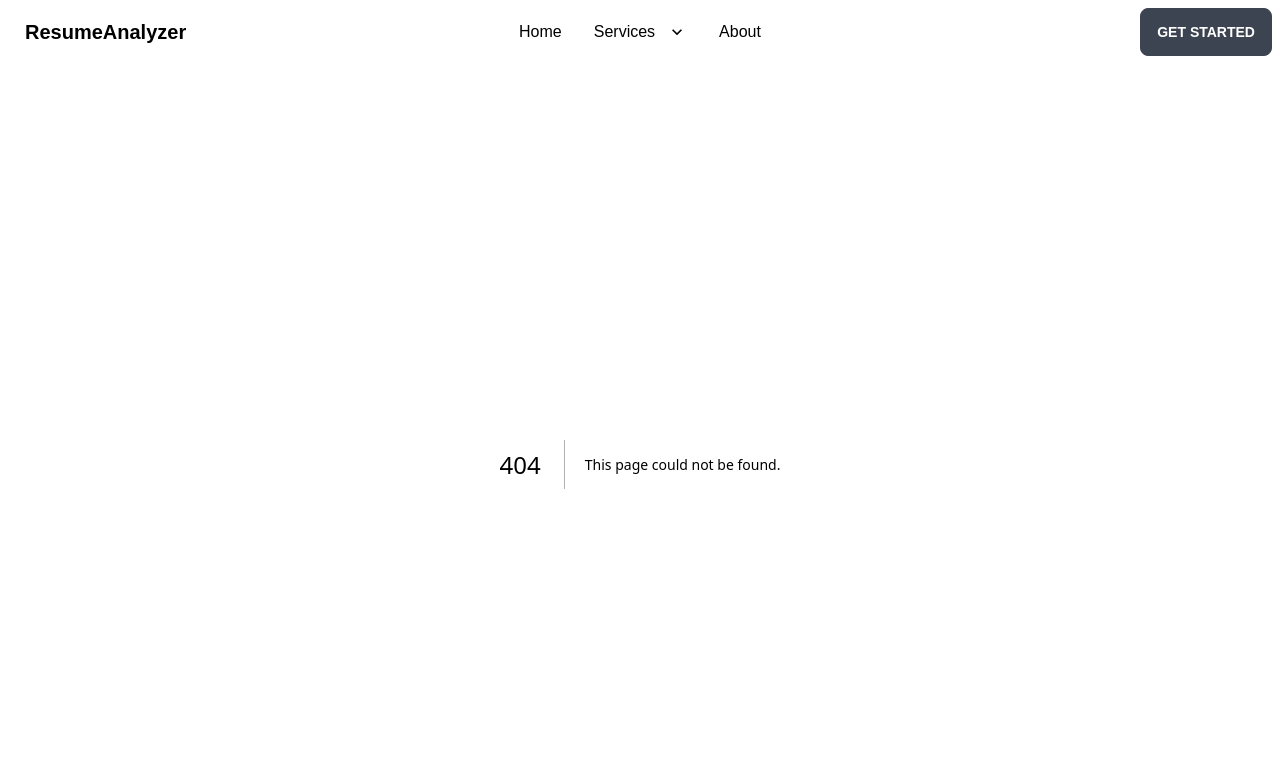
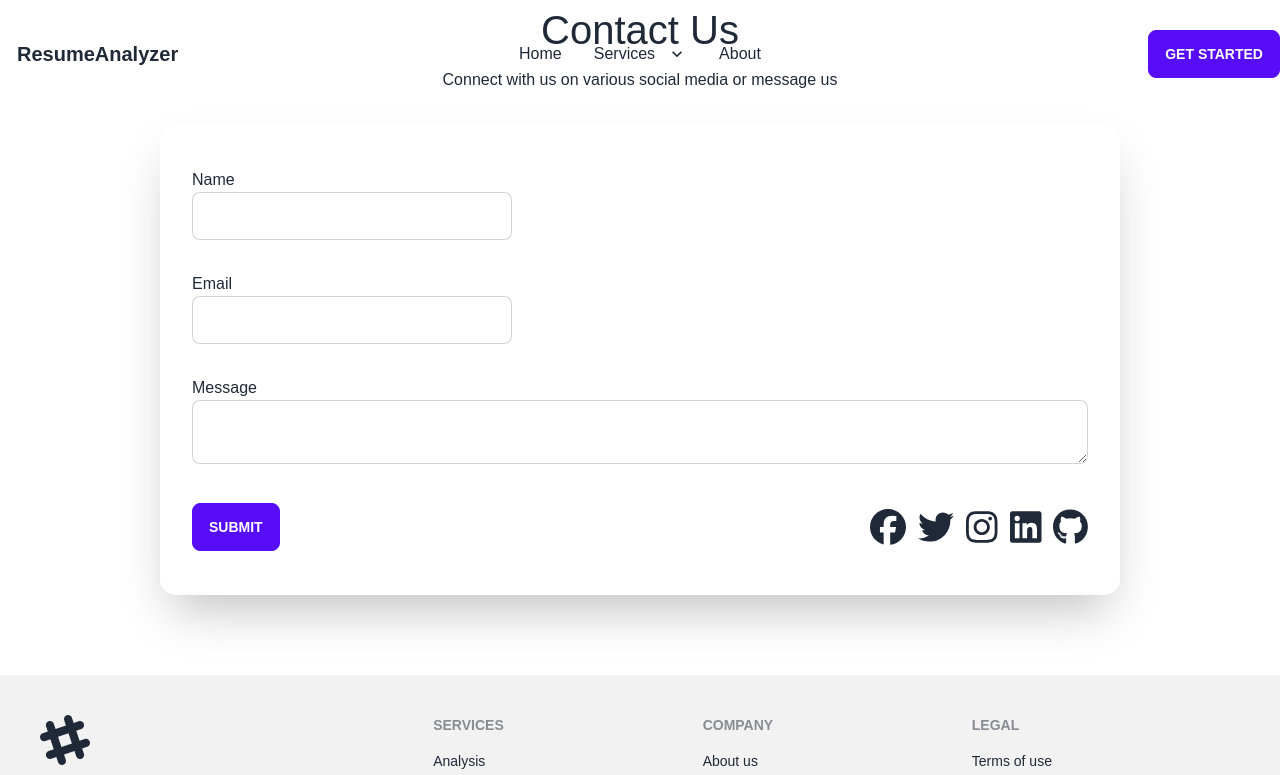
Before and after one commit to krish-maharjan/resume-analyzer-nextjs, a Next.js app: page /components/contact in a window 1280 px wide. Before the commit this address had no page. Shown: the top 775 px of the page. Built offline with nearby package versions, Linux system fonts and the light colour scheme.

Commit message:
contact section

```diff
--- a/package.json
+++ b/package.json
@@ -9,6 +9,10 @@
     "lint": "next lint"
   },
   "dependencies": {
+    "@fortawesome/fontawesome-svg-core": "^6.4.0",
+    "@fortawesome/free-brands-svg-icons": "^6.4.0",
+    "@fortawesome/free-solid-svg-icons": "^6.4.0",
+    "@fortawesome/react-fontawesome": "^0.2.0",
     "autoprefixer": "10.4.14",
     "daisyui": "^2.51.5",
     "keyword-extractor": "^0.0.25",
--- a/src/pages/components/card.jsx
+++ b/src/pages/components/card.jsx
@@ -23,15 +23,15 @@ export default function Card() {
     }
 
     return(
-        <section>
+        <section className="px-14">
             <div className="shead">
                 <h2>Our Services</h2>
                 <p>Checkout the services we provide</p>
             </div>
 
-            <div className="flex flex-col lg:flex-row gap-11 ">
+            <div className="flex flex-row flex-wrap items-center justify-center gap-11 ">
                 {Object.entries(cards).map(([key, values]) => (
-                    <div className="card w-80 h-80 2xl:w-96 bg-base-100 shadow-xl">
+                    <div className="card w-72 h-80 2xl:w-96 bg-base-100 shadow-xl">
                         <figure><img src={values[2].img} alt={values[3].alttxt} /></figure>
                         <div className="card-body">
                             <h2 className="card-title">{values[0].title}</h2>
--- a/src/pages/components/carousel.jsx
+++ b/src/pages/components/carousel.jsx
@@ -42,7 +42,7 @@ export default function Carousel() {
     };
 
     return(
-        <section className='relative'>
+        <section className='relative px-10'>
             <div className="shead">
                 <h2>Our Work</h2>
                 <p>Here are some work we've done</p>
--- /dev/null
+++ b/src/pages/components/contact.jsx
@@ -0,0 +1,67 @@
+import { FontAwesomeIcon } from '@fortawesome/react-fontawesome';
+import { faGithub, faLinkedin, faFacebook, faTwitter, faInstagram } from "@fortawesome/free-brands-svg-icons";
+
+export default function Contact() {
+    return (
+        <section className="px-24">
+            <div className="shead">
+                <h2>Contact Us</h2>
+                <p>Connect with us on various social media or message us</p>
+            </div>
+
+            {/* <div className="flex min-h-screen min-w-full justify-center items-start"> */}
+            <div className="flex flex-row flex-wrap items-center lg:gap-10">
+
+                <div className="w-fit min-w-[75vw]">
+                    <div className="card w-full min-w-full bg-slate-50 shadow-2xl backdrop-filter backdrop-blur-lg bg-opacity-30 firefox:bg-opacity-90">
+                        <form action="" className="card-body w-[45rem] max-w-[50rem] min-w-full ">
+                            <div className="my-3">
+                                <label htmlFor="email" className="input-group input-group-vertical text-black">Name</label>
+                                <input className="input input-bordered w-full max-w-xs text-black"
+                                    type="Text"
+                                    name="Name"
+                                    required
+                                    onChange={(e) => setEmail(e.target.value)}
+                                />
+                            </div>
+                            <div className="my-3">
+                                <label htmlFor="email" className="input-group input-group-vertical text-black min-w-full">Email</label>
+                                <input className="input input-bordered w-full max-w-xs text-black"
+                                    type="email"
+                                    id="email"
+                                    name="email"
+                                    required
+                                    onChange={(e) => setEmail(e.target.value)}
+                                />
+                            </div>
+                            <div className="my-3">
+                                <label htmlFor="message" className="input-group input-group-vertical text-black">Message</label>
+                                <textarea className="input input-bordered w-full text-black min-h-[4rem]"
+                                    type="message"
+                                    id="message"
+                                    name="message"
+                                    required
+                                    onChange={(e) => setMessage(e.target.value)}
+                                />
+                            </div>
+                            <div className="my-3 flex flex-row justify-between">
+                                <button className='btn btn-primary'>Submit</button>
+
+                                <div className="flex flex-row gap-3 justify-center items-center">
+                                    <FontAwesomeIcon className='text-4xl' icon={faFacebook} />
+                                    <FontAwesomeIcon className='text-4xl' icon={faTwitter} />
+                                    <FontAwesomeIcon className='text-4xl' icon={faInstagram} />
+                                    <FontAwesomeIcon className='text-4xl' icon={faLinkedin} />
+                                    <FontAwesomeIcon className='text-4xl' icon={faGithub} />
+                                </div>
+                            </div>
+                        </form>
+                    </div>
+                </div>
+
+
+            </div>
+            {/* </div> */}
+        </section>
+    )
+}
--- a/src/pages/components/intro.jsx
+++ b/src/pages/components/intro.jsx
@@ -1,12 +1,10 @@
-import Image from 'next/image'
-
 export default function Intro() {
     return (
-        <section className="flex flex-row w-full">
+        <section className="flex flex-row w-full mt-12 px-16">
             <div className="flex min-h-screen min-w-full justify-center items-start">
                 <div className="flex flex-col lg:flex-row-reverse items-center">
                     <div className="w-[50%]">
-                        <Image src="/image/4.png" alt="image" width={745} height={855} className="w-full h-auto object-cover" />
+                        <img src="/image/4.png" alt="image" className="w-full h-auto object-cover" />
                     </div>
                     <div className="w-[50%]">
                         <h1 className="text-5xl font-bold">Resume Analyzer</h1>
@@ -14,7 +12,7 @@ export default function Intro() {
                         <div className="form-control">
                         <div className="input-group">
                             <input type="text" placeholder="Explore Our Services" className="input input-bordered" />
-                            <button className="btn btn-primary btn-square">
+                            <button className="btn btn-square">
                             <svg xmlns="http://www.w3.org/2000/svg" className="h-6 w-6" fill="none" viewBox="0 0 24 24" stroke="currentColor"><path strokeLinecap="round" strokeLinejoin="round" strokeWidth="2" d="M21 21l-6-6m2-5a7 7 0 11-14 0 7 7 0 0114 0z" /></svg>
                             </button>
                         </div>
--- a/src/pages/components/layout/footer.jsx
+++ b/src/pages/components/layout/footer.jsx
@@ -8,10 +8,10 @@ export default function Footer() {
                 </div>
                 <div>
                     <span className="footer-title">Services</span>
-                    <a className="link link-hover">Branding</a>
-                    <a className="link link-hover">Design</a>
-                    <a className="link link-hover">Marketing</a>
-                    <a className="link link-hover">Advertisement</a>
+                    <a className="link link-hover">Analysis</a>
+                    <a className="link link-hover">Automation</a>
+                    <a className="link link-hover">Hiring</a>
+                    <a className="link link-hover">Solutions</a>
                 </div>
                 <div>
                     <span className="footer-title">Company</span>
--- a/src/pages/components/layout/nav.jsx
+++ b/src/pages/components/layout/nav.jsx
@@ -1,6 +1,39 @@
+import { useEffect, useState } from "react";
+
 export default function Nav() {
+    const [clientWindowHeight, setClientWindowHeight] = useState("");
+
+    const [backgroundTransparacy, setBackgroundTransparacy] = useState(0);
+    const [padding, setPadding] = useState(15);
+    const [boxShadow, setBoxShadow] = useState(0);
+
+    useEffect(() => {
+        window.addEventListener("scroll", handleScroll);
+        return () => window.removeEventListener("scroll", handleScroll);
+    });
+
+    const handleScroll = () => {
+        setClientWindowHeight(window.scrollY);
+    };
+
+    useEffect(() => {
+        let backgroundTransparacyVar = clientWindowHeight / 600;
+
+        if (backgroundTransparacyVar < 1) {
+            let paddingVar = 30 - backgroundTransparacyVar * 20;
+            let boxShadowVar = backgroundTransparacyVar * 0.1;
+            setBackgroundTransparacy(backgroundTransparacyVar);
+            setPadding(paddingVar);
+            setBoxShadow(boxShadowVar);
+        }
+    }, [clientWindowHeight]);
+
     return (
-        <nav className="navbar sticky top-0 z-10 bg-white  backdrop-filter backdrop-blur-lg bg-opacity-30 firefox:bg-opacity-90">
+        <nav className="navbar fixed top-0 z-10" style={{
+            background: `rgba(255, 255, 255, ${backgroundTransparacy})`,
+            padding: `${padding}px 0px`,
+            boxShadow: `rgb(0 0 0 / ${boxShadow}) 0px 0px 20px 6px`,
+          }}>
             <div className="navbar-start">
                 <div className="dropdown">
                     <label tabIndex={0} className="btn btn-ghost lg:hidden">
@@ -40,7 +73,7 @@ export default function Nav() {
                 </ul>
             </div>
             <div className="navbar-end">
-                <a className="btn">Get started</a>
+                <a className="btn btn-primary">Get started</a>
             </div>
         </nav>
     )
--- a/src/pages/components/stats.jsx
+++ b/src/pages/components/stats.jsx
@@ -5,16 +5,15 @@ export default function Stats() {
         'Award': '15',
         'Expert Members': '48+',
     }
-    console.log(typeof (stats), stats)
 
     return (
-        <section className="flex justify-center items-center">
-            <main className="h-96 min-h-[50vh] w-[98vw] flex gap-16 justify-center items-center bg-slate-400">
-                <ul className="flex flex-row gap-16 justify-center items-center">
+        <section className="flex justify-center w-full items-center">
+            <main className="min-h-[50vh] h-fit w-full flex gap-16 justify-center items-center bg-brand-p">
+                <ul className="flex flex-col lg:flex-row gap-12 lg:gap-32 py-12 justify-center items-center">
                     {Object.entries(stats).map(([key, value]) => (
-                        <li className="flex flex-col gap-1 justify-center items-center">
-                            <div className="text-4xl">{value}</div>
-                            <div className="text-lg">{key}</div>
+                        <li className="flex flex-col gap-2 justify-center items-center">
+                            <div className="text-4xl text-neutral-50">{value}</div>
+                            <div className="text-lg text-neutral-50">{key}</div>
                         </li>
                     ))}
                 </ul>
--- a/src/pages/index.js
+++ b/src/pages/index.js
@@ -7,13 +7,11 @@ import Card from './components/card'
 import Carousel from './components/carousel'
 import Hero from './components/hero'
 import Stats from './components/stats'
-
-
-const inter = Inter({ subsets: ['latin'] })
+import Contact from './components/contact'
 
 export default function Home() {
   return (
-    <main className="flex min-h-screen flex-col items-center justify-between px-5 sm:px-7 lg:px-10 over">
+    <main className="flex min-h-screen flex-col items-center justify-between">
 
       <Intro />
 
@@ -25,6 +23,8 @@ export default function Home() {
 
       <Hero title='Ready to Join?' description='Fully autamated Resume Analysis helps in significantly imporving overall hiring efficiency and helps hire quality individuals in fraction of the time compared to manual process' button='Get Started' />
 
+      <Contact />
+
     </main>
   )
 }
--- a/src/pages/resume.jsx
+++ b/src/pages/resume.jsx
@@ -4,9 +4,6 @@ import { TagsInput } from "react-tag-input-component";
 
 // keywords extractor
 import keyword_extractor from 'keyword-extractor';
-
-// Lodaing
-import { Modal, Spinner } from 'daisyui';
 
 
 export default function Resume() {
--- a/src/styles/globals.css
+++ b/src/styles/globals.css
@@ -33,12 +33,20 @@ section {
   flex-direction: column;
   justify-items: center;
   align-items: center;
+  flex-wrap: wrap;
 
-  margin-bottom: 3rem;
+  max-width: 100%;
+  margin-bottom: 5rem;
 }
 
 section > .shead {
-  margin-bottom: 1.5rem;
+  margin-bottom: 2rem;
+
+  display: flex;
+  flex-direction: column;
+  justify-content: center;
+  align-items: center;
+  gap: .5rem;
 }
 
 section > .shead > * {
@@ -48,3 +56,7 @@ section > .shead > * {
 h2 {
   font-size: 2.5rem;
 }
+
+/* footer > div > *{
+  color: white;
+} */
--- a/tailwind.config.js
+++ b/tailwind.config.js
@@ -6,6 +6,11 @@ module.exports = {
     './src/app/**/*.{js,ts,jsx,tsx}',
   ],
   theme: {
+    colors: {
+      'brand-p': '#005DB2',
+      'brand-s': '#FF5768',
+    },
+
     extend: {
       backgroundImage: {
         'gradient-radial': 'radial-gradient(var(--tw-gradient-stops))',
```
Also changed, not shown: 1 other file (tests, documents, lock files or other folders).
